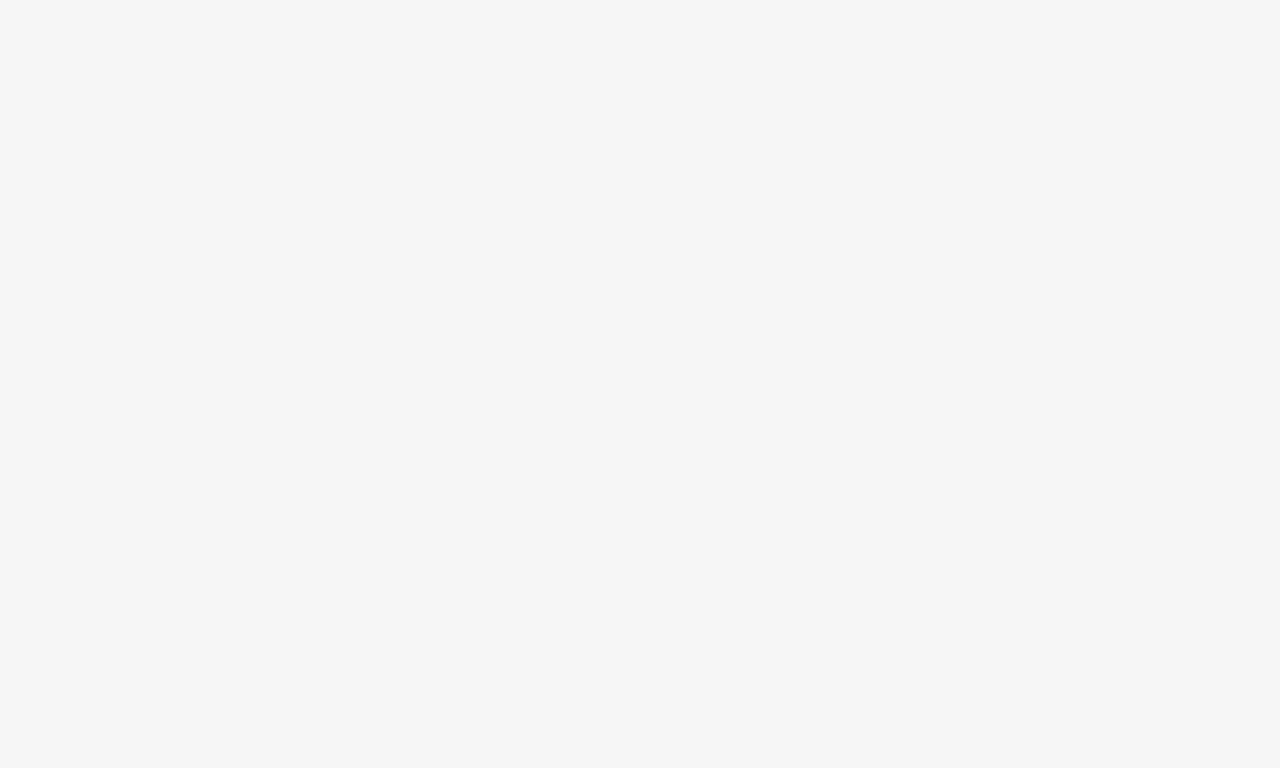
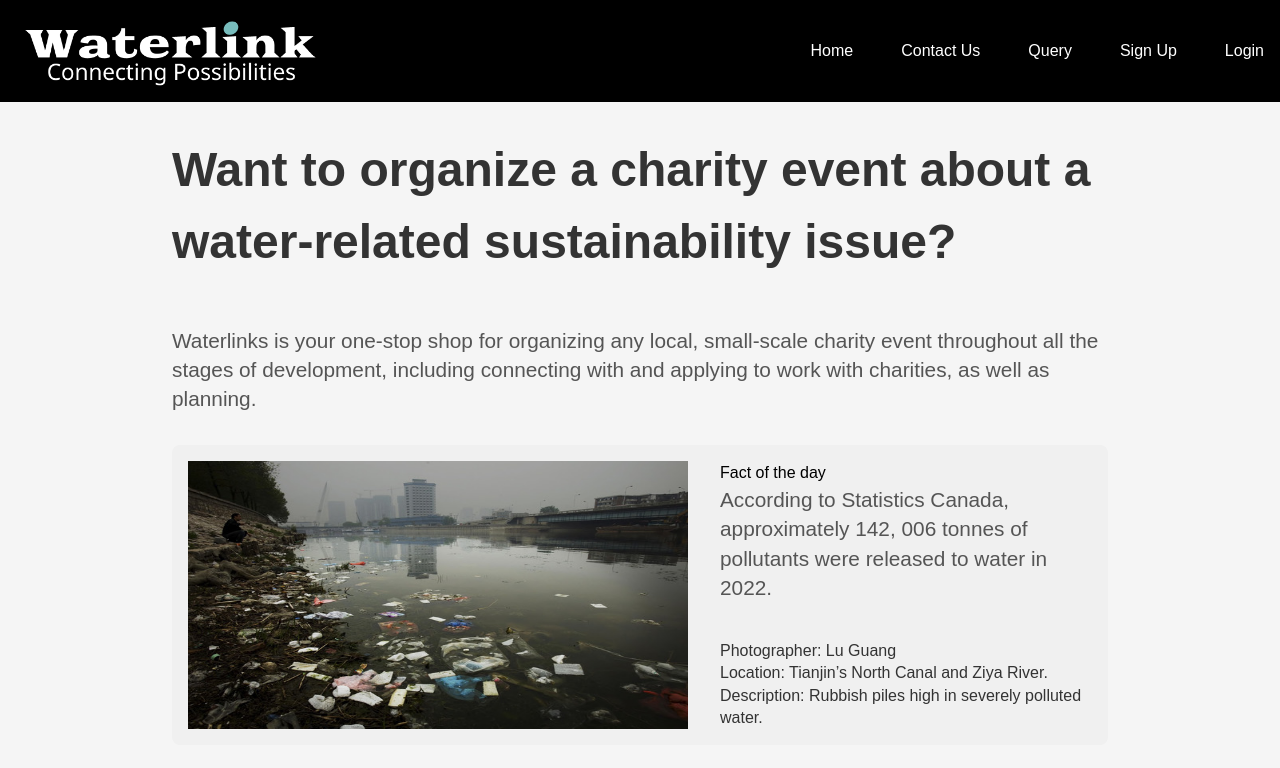
Before and after one commit to shr3yu/Waterhacks, a React (Vite) app in the folder frontend/whfrontend/: page /dashboard in a window 1280 px wide. Before the commit this address had no page. Shown: the top 768 px of the page. Built offline with nearby package versions, Linux system fonts and the light colour scheme.

Commit message:
home page

```diff
--- a/frontend/whfrontend/src/App.css
+++ b/frontend/whfrontend/src/App.css
@@ -1,8 +1,8 @@
 /*Often used to style app components*/
 
 #root {
-  max-width: 1280px;
-  margin: 0 auto;
-  padding: 2rem;
-  text-align: center;
+  padding: 0; /* Remove padding */
+  margin: 0;  /* Remove margin */
+  width: 100%; /* Ensure it takes the full width of the viewport */
+  height: 100vh; /* Ensure it takes the full height of the viewport if needed */
 }
--- a/frontend/whfrontend/src/App.jsx
+++ b/frontend/whfrontend/src/App.jsx
@@ -1,6 +1,7 @@
 import Home from "./Pages/Home";
 import "./App.css";
 import { BrowserRouter as Router, Routes, Route } from "react-router-dom";
+import Test from "./Pages/Test";
 
 /*
 routes: the different pages users can go to
@@ -14,6 +15,7 @@ const routes = (
   <Router>
     <Routes>
       <Route path="/" exact element={<Home />} />
+      <Route path="/dashboard" exact element={<Test />} />
       {/* Add more routes as needed */}
     </Routes>
   </Router>
--- /dev/null
+++ b/frontend/whfrontend/src/Pages/Test.css
@@ -0,0 +1,61 @@
+/* src/styles/Test.css */
+.content {
+    padding: 2rem;
+    max-width: 1000px;
+    margin: 0 auto;
+  }
+
+  .heading {
+    font-size: 3rem;
+    font-weight: bold;
+    color: #333;
+    margin-bottom: 3rem;
+  }
+
+  .paragraph {
+    font-size: 1.3rem;
+    color: #555;
+    margin-bottom: 2rem;
+    line-height: 1.4; /* Adjust line height for spacing between lines */
+  }
+
+  .info-box {
+    display: flex;
+    flex-direction: row; /* Align children in a row */
+    background-color: #f0f0f0;
+    padding: 1rem;
+    border-radius: 8px;
+    height: 300px; /* Set a height for the container */
+    position: relative; /* Establish a positioning context */
+  }
+
+  .info-image {
+    width: 500px;
+    height: auto;
+    margin-right: 1rem;
+  }
+
+  .info-text {
+    flex: 1;
+    margin-left: 1rem;
+    display: flex;
+    flex-direction: column; /* Stack children vertically */
+  }
+
+  .info-heading {
+    font-size: 1.5rem; /* Make heading large */
+    font-weight: bold;
+    color: #333;
+    margin-bottom: 0.5rem;
+  }
+
+  .info-paragraph {
+    margin: 0;
+    color: #333;
+  }
+
+  .bottom-aligned {
+    margin-top: auto; /* Push this element to the bottom of its container */
+    line-height: 1.4;
+    color: #333;
+  }
--- /dev/null
+++ b/frontend/whfrontend/src/Pages/Test.jsx
@@ -0,0 +1,31 @@
+import React from "react";
+import Navbar from "../assets/Navbar";
+import "./Test.css"; // Import CSS file for styling
+import image from "../assets/pollutants.png"
+
+const Test = () => {
+  return (
+    <>
+      <Navbar />
+      <div className="content">
+        <h1 className="heading">
+          Want to organize a charity event about a water-related sustainability issue?
+        </h1>
+        <p className="paragraph">
+        Waterlinks is your one-stop shop for organizing any local, small-scale charity event throughout all the stages of development, including connecting with and applying to work with charities, as well as planning.
+        </p>
+        <div className="info-box">
+          <img src={image} alt="Information" className="info-image" />
+          <div className="info-text">
+            <h1>Fact of the day</h1>
+            <p className="paragraph"> According to Statistics Canada, approximately 142, 006 tonnes of pollutants were released to water in 2022.</p>
+            <p className="bottom-aligned"> Photographer: Lu Guang <br></br> Location: Tianjin’s North Canal and Ziya River. <br></br> Description: Rubbish piles high in severely polluted water. </p>
+          </div>
+        </div>
+
+      </div>
+    </>
+  );
+};
+
+export default Test;
--- /dev/null
+++ b/frontend/whfrontend/src/assets/Navbar.css
@@ -0,0 +1,36 @@
+/* Navbar.css */
+.navbar {
+  background-color: #000000;
+  padding: 1rem;
+  display: flex;
+  justify-content: space-between;
+  align-items: center;
+  color: white;
+}
+
+.navbar-logo-img {
+  height: 70px;
+  width: auto;
+  margin-right: auto;
+}
+
+.navbar-links {
+  list-style: none;
+  margin: 0;
+  padding: 0;
+  display: flex;
+}
+
+.navbar-links li {
+  margin-left: 3rem;
+}
+
+.navbar-links a {
+  color: white;
+  text-decoration: none;
+  font-size: 1rem;
+}
+
+.navbar-links a:hover {
+  text-decoration: underline;
+}
--- /dev/null
+++ b/frontend/whfrontend/src/assets/Navbar.jsx
@@ -0,0 +1,20 @@
+import React from 'react';
+import './Navbar.css'; // Import the CSS file for styling
+import logo from './logo.png'; // Import the logo image
+const Navbar = () => {
+  return (
+    <div className="navbar">
+
+      <img src={logo} className="navbar-logo-img"/>
+      <ul className="navbar-links">
+        <li><a href="/home">Home</a></li>
+        <li><a href="/contactUs">Contact Us</a></li>
+        <li><a href="/">Query</a></li>
+        <li><a href="/signup">Sign Up</a></li>
+        <li><a href="/login">Login</a></li>
+      </ul>
+    </div>
+  );
+};
+
+export default Navbar;
--- a/frontend/whfrontend/src/index.css
+++ b/frontend/whfrontend/src/index.css
@@ -5,15 +5,14 @@
 
 @layer base {
   html {
-    font-family: "sans-serif" /*Change font of entire website by importing from google fonts*/
+    font-family: "arial"; /*Change font of entire website by importing from google fonts*/
   }
 
-  body{
+  body {
     background-color: whitesmoke;
     overflow-x: hidden;
   }
 }
 
 @layer components {
-
 }
--- a/frontend/whfrontend/tailwind.config.js
+++ b/frontend/whfrontend/tailwind.config.js
@@ -1,8 +1,8 @@
 /** @type {import('tailwindcss').Config} */
-export default {
-  content: ["./src/**/*.{html,js}"],
+module.exports = {
+  content: ["./src/**/*.{js,jsx,ts,tsx}"],
   theme: {
     extend: {},
   },
   plugins: [],
-}
+};
```
Also changed, not shown: frontend/whfrontend/src/assets/logo.png (added), frontend/whfrontend/src/assets/pollutants.png (added).
